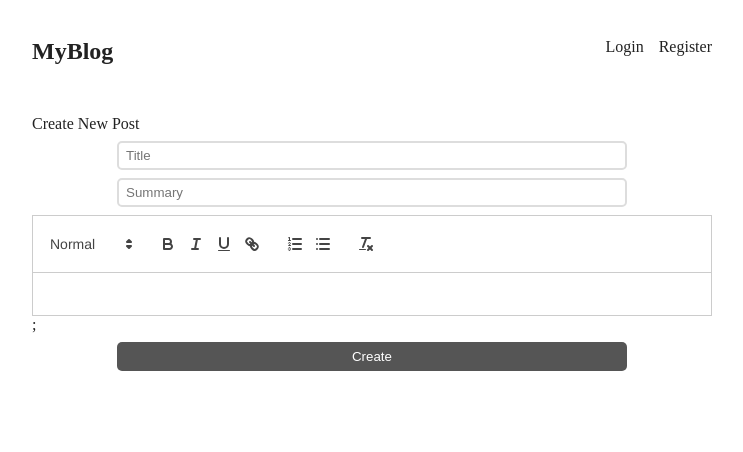
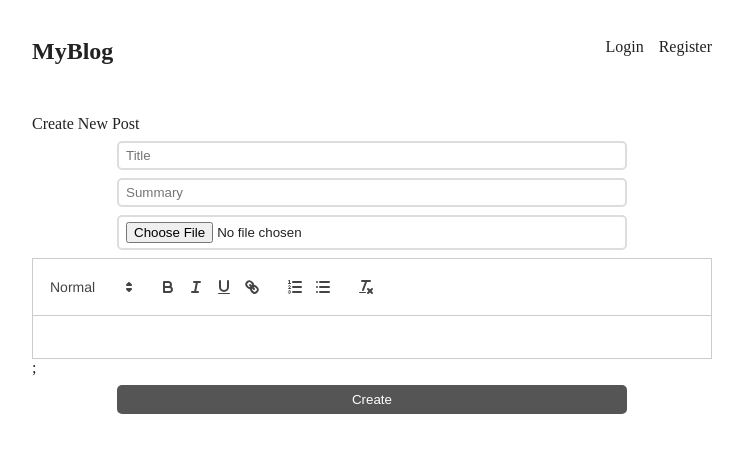
Before and after one commit to Satish9047/Blog-App, a React (Vite) app in the folder frontend/: page /createPost in a window 1280 px wide. Shown: the top 452 px of the page, without its empty margins (268-1011 px from the left). Built offline with nearby package versions, Linux system fonts and the light colour scheme.

Commit message:
file upload tag is added for uploading image for blog's cover

```diff
--- a/frontend/src/pages/CreatePost.jsx
+++ b/frontend/src/pages/CreatePost.jsx
@@ -5,6 +5,7 @@ import { useState } from "react";
 const CreatePost = () => {
   const [title, setTitle]=useState("");
   const [summary, setSummary]=useState("");
+  const [coverImg, setCoverImg] = useState("");
   const [blog, setBlog]=useState("");
 
   const handleCreatePost = async(e)=>{
@@ -38,6 +39,7 @@ const CreatePost = () => {
         <div>Create New Post</div>
         <input type="text" placeholder="Title" value={title} onChange={(ev)=>{setTitle(ev.target.value)}}/>
         <input type="text" placeholder="Summary" value={summary} onChange={(ev)=>setSummary(ev.target.value)}/>
+        <input type="file" value={coverImg} onChange={(ev)=>setCoverImg(ev.target.value)}/>
         <ReactQuill theme="snow" value={blog} onChange={(value)=>setBlog(value)}/>;
         <button type="submit">Create</button>
       </form>
```
